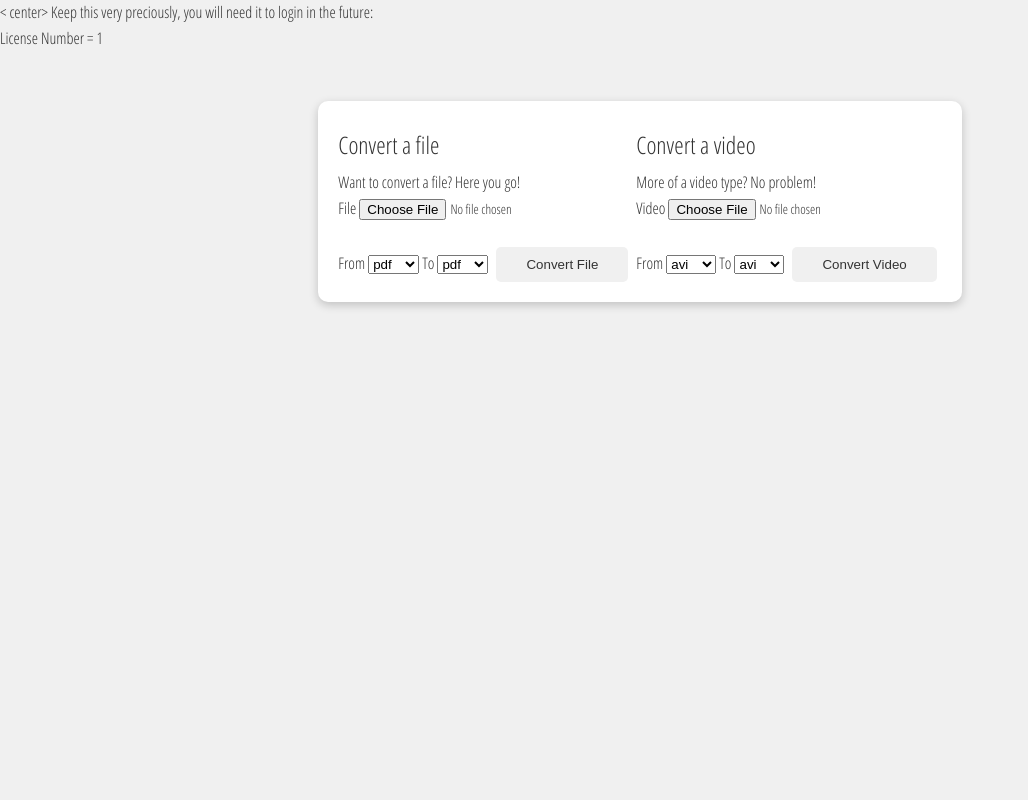
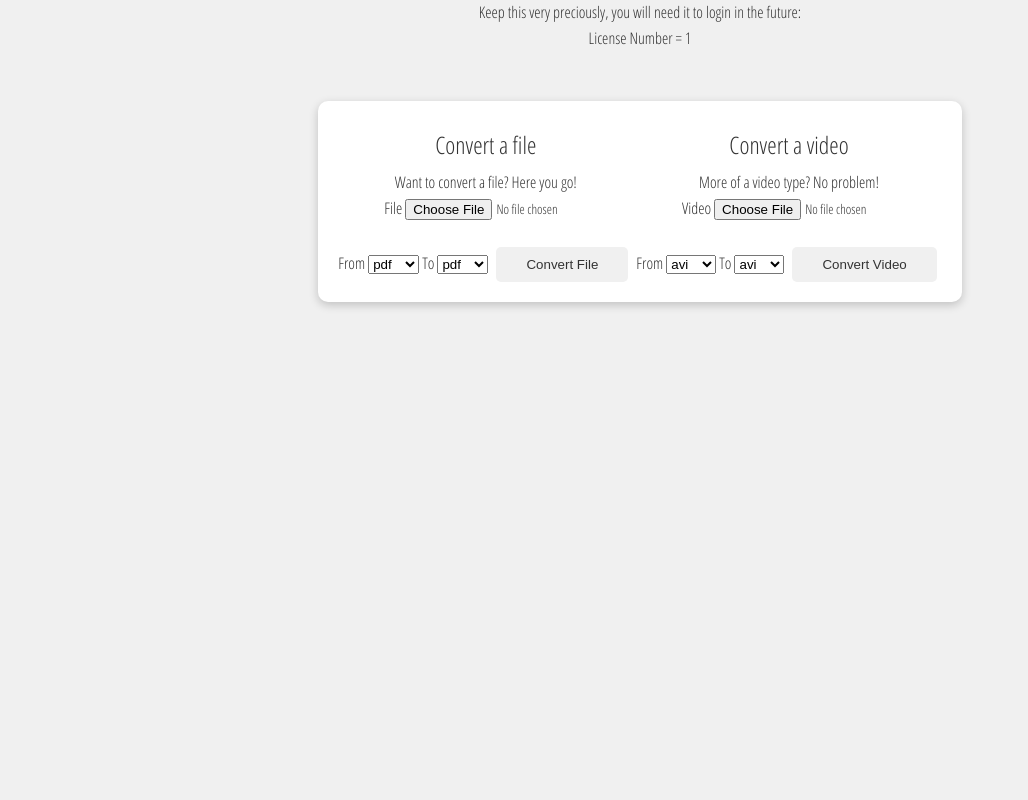
Before and after one commit to Brianna1915403/cart-api, a PHP site: page /WebServicesProject/curlConvert.php in a window 1280 px wide. Shown: the whole page, without its empty margins (0-1028 px from the left). Run offline with PHP 8.4, Linux system fonts and the light colour scheme; the visitor is signed in with stand-in values (Sample User, id 1).

Commit message:
centered the license number in curlConvert
and verify if the password match confirm_password when registrating

```diff
--- a/client/curlConvert.php
+++ b/client/curlConvert.php
@@ -1,7 +1,7 @@
 <?php
     session_start();
     require "init.php";
-    echo "< center> Keep this very preciously, you will need it to login in the future: <br/> License Number = ".$_SESSION['LICENSE_NUMBER']."</ div>";
+    echo "<div style=text-align:center;> Keep this very preciously, you will need it to login in the future: <br/> License Number = ".$_SESSION['LICENSE_NUMBER']."</ div><br /><bt />";
     include("convert.html");
 
 
```
Also changed, not shown: client/curlLogin.php (+6 -2 lines).
